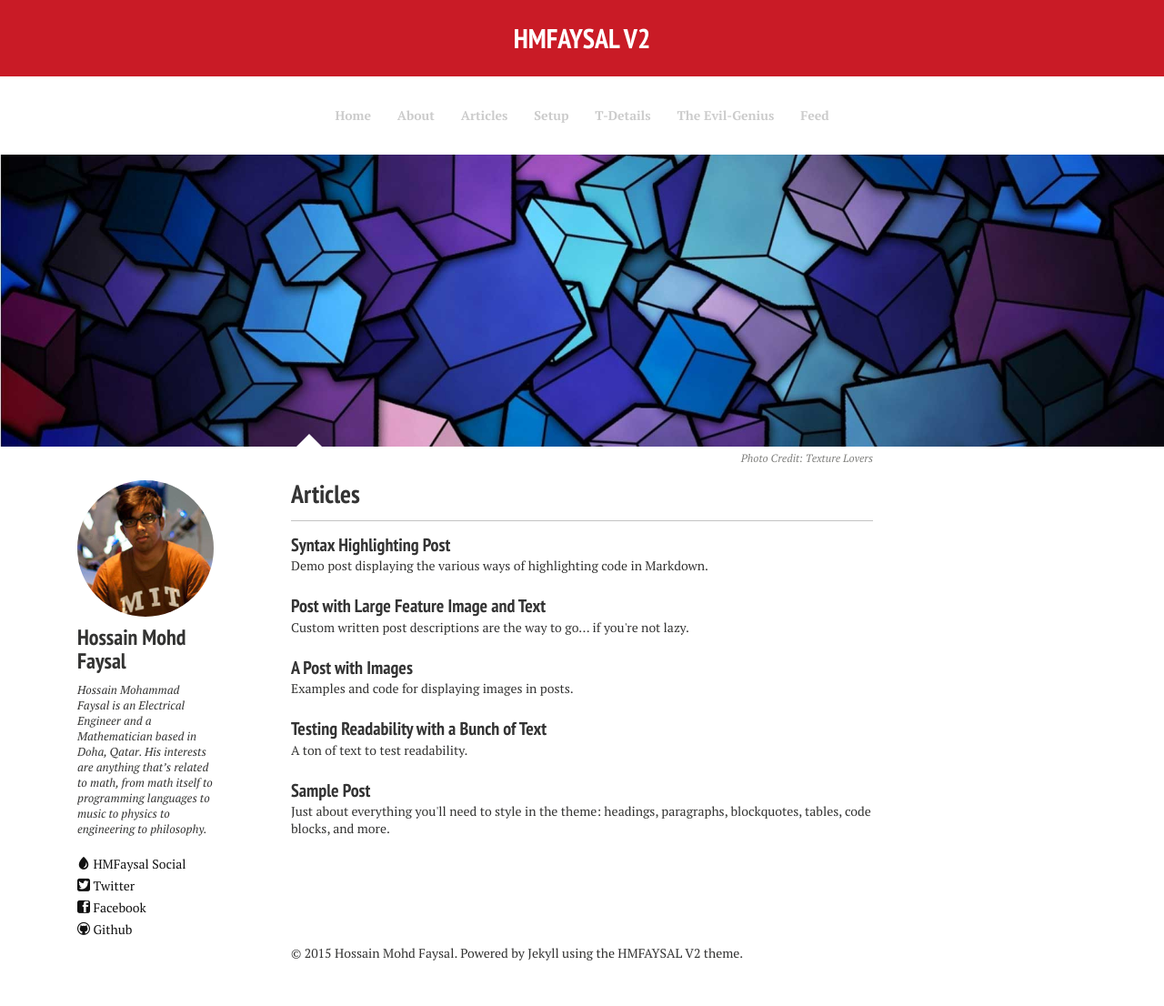
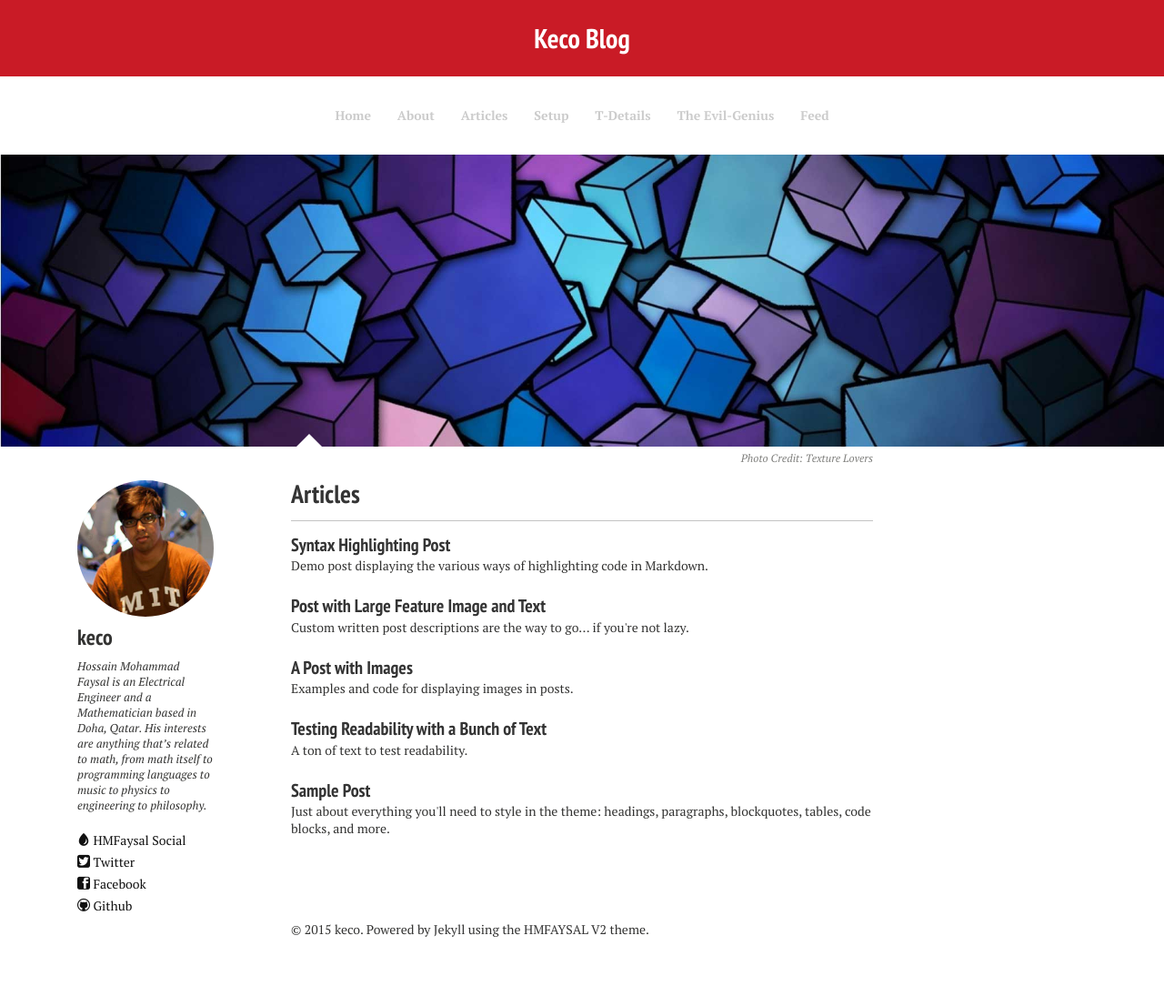
Before and after one commit to keco/keco, a Jekyll site: the page built from index.md, in a window 1280 px wide. Shown: the whole page at 91% size. Built offline with Jekyll 4.4.1, drawn with Linux system fonts in a browser that asks for light colours; nearby versions of some CDN libraries; after the commit the page ends 1080 px from its top, so only the background shows below that.

Commit message:
修改配置

```diff
--- a/_config.yml
+++ b/_config.yml
@@ -1,20 +1,20 @@
-title:            HMFAYSAL V2
+title:            Keco Blog
 tagline:          Life without Pants!
-description:      An awesome Jekyll theme by Engineer Hossain Mohd Faysal featuring a slide out drawer navigation for mobile browsers.
+description:      记录个人相关感受与技术积累
 # Your site's domain goes here. Leave localhost server or blank when working locally.
 url:              http://keco.github.io
 
 # Owner/author information
 owner:
-  name:           Hossain Mohd Faysal
+  name:           keco
   avatar:         bio-photo.jpg
   bio:            "Hossain Mohammad Faysal is an Electrical Engineer and a Mathematician based in Doha, Qatar. His interests are anything that’s related to math, from math itself to programming languages to music to physics to engineering to philosophy."
-  email:          hmfaysal@gmail.com
+  email:          kecocan@189.cn
   # Social networking links are used in author-bio sidebar. Update and remove as you like.
   # To register at HMFAYSAL SOCIAL, visit http://social.hmfaysal.tk
-  twitter:        hmfaysal
-  facebook:       hmfaysal
-  github:         hmfaysal
+  twitter:        无
+  facebook:       无
+  github:         https://github.com/keco
   linkedin:
   instagram:
   lastfm:
@@ -43,7 +43,7 @@ links:
   - title: T-Details
     url: /technical-details/
   - title: The Evil-Genius
-    url: http://www.theevilgenius.tk/
+    url: http://keco.github.io/
     external: true
 
 # http://en.wikipedia.org/wiki/List_of_tz_database_time_zones
```
